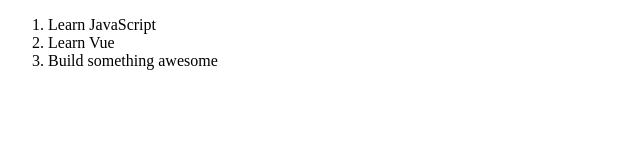
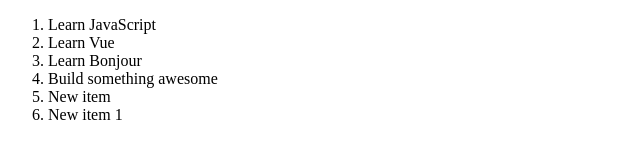
Before and after one commit to saintilien1/inserted-updated-removed, a plain HTML site: page index.html in a window 1280 px wide. Shown: the whole page, without its empty margins (0-640 px from the left). Drawn offline with nearby package versions, Linux system fonts and the light colour scheme.

Commit message:
adding the last thing

```diff
--- a/script.js
+++ b/script.js
@@ -4,9 +4,11 @@
     todos: [
       { text: 'Learn JavaScript' },
       { text: 'Learn Vue' },
+      { text: 'Learn Bonjour' },
       { text: 'Build something awesome' }
     ]
-
   }
 
 })
+  app4.todos.push({ text: 'New item' })
+  app4.todos.push({ text: 'New item 1' })
```
Also changed, not shown: index.html (+1 -1 lines).
